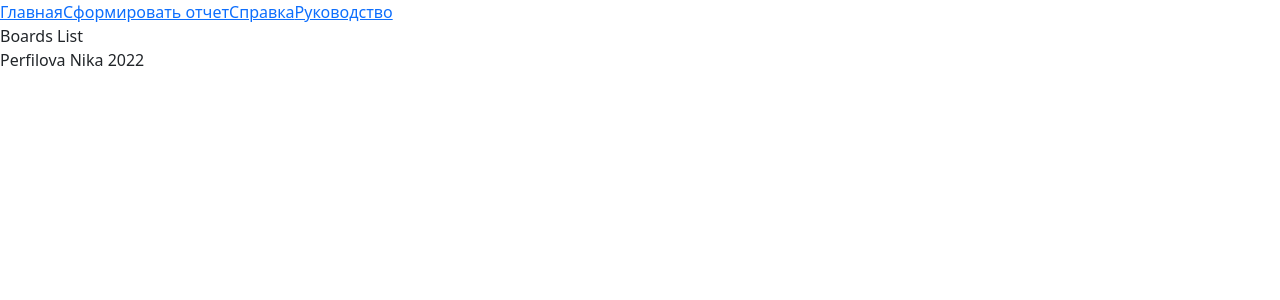
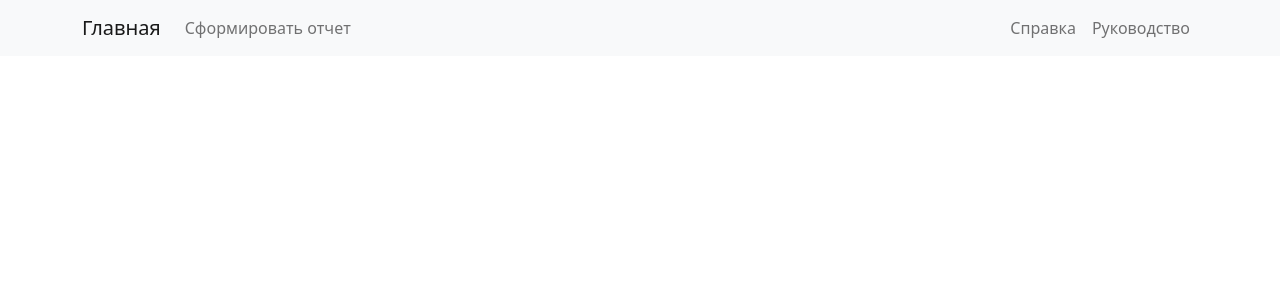
Before and after one commit to npwsk/inv-management, a React app: page / in a window 1280 px wide. Shown: the top 300 px of the page. Built offline with nearby package versions, Linux system fonts and the light colour scheme.

Commit message:
feat: add navbar to header

```diff
--- a/src/client/components/Header.jsx
+++ b/src/client/components/Header.jsx
@@ -1,14 +1,36 @@
 import { Link } from 'react-router-dom';
+import { LinkContainer } from 'react-router-bootstrap';
+import { Navbar, Container, Nav } from 'react-bootstrap';
 
 const Header = () => {
   return (
     <header>
-      <nav>
-        <Link to="/">Главная</Link>
-        <Link to="/reports">Сформировать отчет</Link>
-        <Link to="/about">Справка</Link>
-        <Link to="/manual">Руководство</Link>
-      </nav>
+      <Navbar collapseOnSelect expand="lg" bg="light" fixed="top">
+        <Container>
+          <LinkContainer to="/">
+            <Navbar.Brand>Главная</Navbar.Brand>
+          </LinkContainer>
+
+          <Navbar.Toggle aria-controls="responsive-navbar-nav" />
+
+          <Navbar.Collapse id="responsive-navbar-nav">
+            <Nav className="me-auto">
+              <LinkContainer to="/reports">
+                <Nav.Link>Сформировать отчет</Nav.Link>
+              </LinkContainer>
+            </Nav>
+
+            <Nav>
+              <LinkContainer to="/about">
+                <Nav.Link>Справка</Nav.Link>
+              </LinkContainer>
+              <LinkContainer to="/manual">
+                <Nav.Link>Руководство</Nav.Link>
+              </LinkContainer>
+            </Nav>
+          </Navbar.Collapse>
+        </Container>
+      </Navbar>
     </header>
   );
 };
```
Also changed, not shown: package.json (+5 -4 lines), 1 other file (tests, documents, lock files or other folders).
